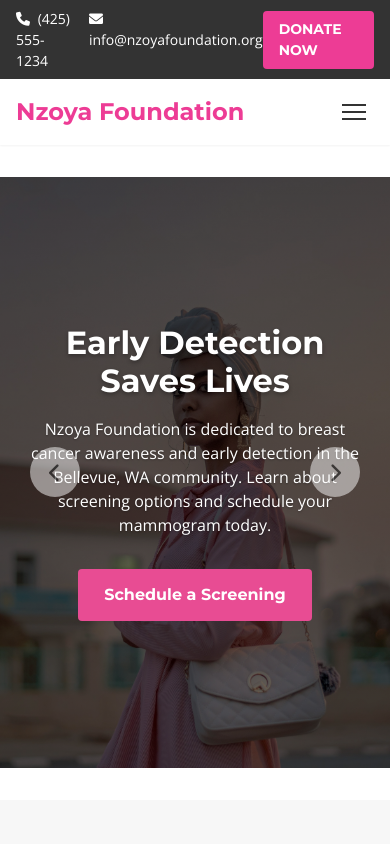
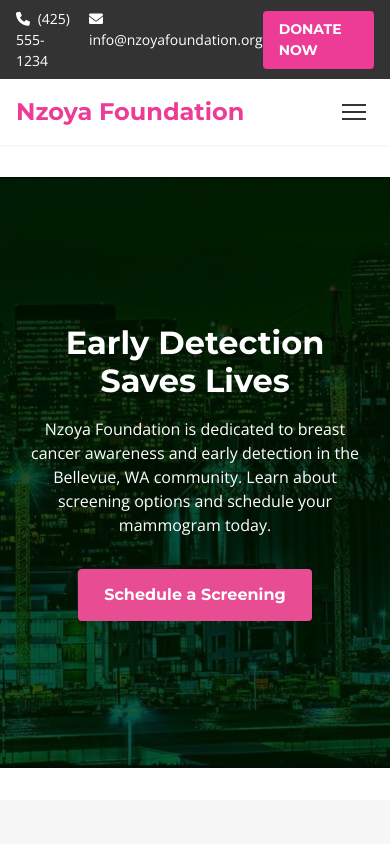
Before and after one commit to Wetende/Cancer, a website: page index.html in a window 390 px wide. Shown: the top 844 px of the page. Drawn offline with nearby package versions, Linux system fonts and the light colour scheme.

Commit message:
backround

```diff
--- a/components/header.html
+++ b/components/header.html
@@ -10,7 +10,7 @@
 </div>
 <nav class="navbar">
     <div class="navbar-container">
-        <a href="index.html" class="navbar-brand" data-href="index.html">
+        <a href="/Cancer/index.html" class="navbar-brand" data-href="/Cancer/index.html">
             <h1>Nzoya Foundation</h1>
         </a>
         <button class="navbar-toggle" aria-label="Toggle navigation">
--- a/css/components/header.css
+++ b/css/components/header.css
@@ -67,6 +67,7 @@
     display: flex;
     align-items: center;
     text-decoration: none;
+    color: inherit;
 }
 
 .navbar-brand h1 {
@@ -74,6 +75,12 @@
     font-weight: var(--font-weight-bold);
     color: var(--color-primary);
     margin: 0;
+}
+
+.navbar-logo {
+    width: 250px;
+    height: 77px;
+    object-fit: contain;
 }
 
 /* Mobile menu toggle button */
--- a/index.html
+++ b/index.html
@@ -15,36 +15,19 @@
         .hero h2 {
             font-family: 'Montserrat', sans-serif;
         }
-        /* Inline critical CSS for hero slider to ensure it works even if CSS files fail to load */
-        .hero-slider {
+        /* Static hero styles */
+        .hero-static {
             position: relative;
             width: 100%;
             height: 80vh;
             min-height: 600px;
-            overflow: hidden;
-        }
-        .hero-slide {
-            position: absolute;
-            top: 0;
-            left: 0;
-            width: 100%;
-            height: 100%;
             background-size: cover;
             background-position: center;
             display: flex;
             align-items: center;
             justify-content: center;
-            opacity: 0;
-            visibility: hidden;
-            transition: opacity 0.8s ease, visibility 0.8s ease;
-            z-index: 0;
         }
-        .hero-slide.active {
-            opacity: 1;
-            visibility: visible;
-            z-index: 1;
-        }
-        .hero-slide::before {
+        .hero-static::before {
             content: '';
             position: absolute;
             top: 0;
@@ -53,7 +36,7 @@
             height: 100%;
             background-color: rgba(0, 0, 0, 0.4);
         }
-        .hero-slide .hero-content {
+        .hero-static .hero-content {
             position: relative;
             z-index: 2;
             color: white;
@@ -65,67 +48,15 @@
             flex-direction: column;
             align-items: center;
         }
-        .hero-slide h2 {
+        .hero-static h2 {
             font-size: 2.5rem;
             margin-bottom: 1rem;
             color: white;
         }
-        .hero-slide p {
+        .hero-static p {
             font-size: 1.2rem;
             margin-bottom: 2rem;
             max-width: 600px;
-        }
-        .slider-navigation {
-            position: absolute;
-            bottom: 30px;
-            left: 0;
-            right: 0;
-            display: flex;
-            justify-content: center;
-            gap: 10px;
-            z-index: 10;
-        }
-        .slider-dot {
-            width: 12px;
-            height: 12px;
-            border-radius: 50%;
-            background-color: rgba(255, 255, 255, 0.5);
-            cursor: pointer;
-            transition: all 0.3s ease;
-        }
-        .slider-dot.active {
-            background-color: #e84c93;
-            transform: scale(1.2);
-        }
-        .slider-arrow {
-            position: absolute;
-            top: 50%;
-            transform: translateY(-50%);
-            width: 50px;
-            height: 50px;
-            background-color: rgba(255, 255, 255, 0.7);
-            border-radius: 50%;
-            display: flex;
-            align-items: center;
-            justify-content: center;
-            cursor: pointer;
-            z-index: 10;
-            transition: all 0.3s ease;
-            opacity: 0.7;
-        }
-        .slider-arrow:hover {
-            background-color: white;
-            opacity: 1;
-        }
-        .slider-arrow-left {
-            left: 30px;
-        }
-        .slider-arrow-right {
-            right: 30px;
-        }
-        .slider-arrow i {
-            color: #333;
-            font-size: 1.2rem;
         }
         .btn-primary {
             display: inline-block;
@@ -145,14 +76,14 @@
             transform: translateY(-2px);
         }
         @media (max-width: 768px) {
-            .hero-slider {
+            .hero-static {
                 height: 70vh;
                 min-height: 500px;
             }
-            .hero-slide h2 {
+            .hero-static h2 {
                 font-size: 2rem;
             }
-            .hero-slide p {
+            .hero-static p {
                 font-size: 1rem;
             }
             .btn-primary {
@@ -169,35 +100,12 @@
     <!-- Main content -->
     <main>
         <section class="hero">
-            <div class="hero-slider">
-                <div class="hero-slide active" style="background-image: url('images/content/womanstanding.jpg');">
-                    <div class="hero-content">
-                        <h2>Early Detection Saves Lives</h2>
-                        <p>Nzoya Foundation is dedicated to breast cancer awareness and early detection in the Bellevue, WA community. Learn about screening options and schedule your mammogram today.</p>
-                        <a href="#schedule-form" class="btn-primary">Schedule a Screening</a>
-                    </div>
+            <div class="hero-static" style="background-image: url('images/sliders/background.jpg');">
+                <div class="hero-content">
+                    <h2>Early Detection Saves Lives</h2>
+                    <p>Nzoya Foundation is dedicated to breast cancer awareness and early detection in the Bellevue, WA community. Learn about screening options and schedule your mammogram today.</p>
+                    <a href="#schedule-form" class="btn-primary">Schedule a Screening</a>
                 </div>
-                <div class="hero-slide" style="background-image: url('images/content/group of women.jpg');">
-                    <div class="hero-content">
-                        <h2>Supporting Our Community</h2>
-                        <p>Join us in our mission to support breast cancer patients and survivors. Together, we can make a difference in our community.</p>
-                        <a href="#resources" class="btn-primary">Find Resources</a>
-                    </div>
-                </div>
-                <div class="hero-slide" style="background-image: url('images/content/education.jpg');">
-                    <div class="hero-content">
-                        <h2>Education & Awareness</h2>
-                        <p>Our programs are designed to educate and raise awareness about breast cancer prevention and early detection strategies.</p>
-                        <a href="#about" class="btn-primary">Learn More</a>
-                    </div>
-                </div>
-            </div>
-            <div class="slider-navigation"></div>
-            <div class="slider-arrow slider-arrow-left">
-                <i class="fas fa-chevron-left"></i>
-            </div>
-            <div class="slider-arrow slider-arrow-right">
-                <i class="fas fa-chevron-right"></i>
             </div>
         </section>
 
--- a/js/main.js
+++ b/js/main.js
@@ -349,6 +349,9 @@ if (googleForm) {
 window.initHeroSlider = initHeroSlider;
 
 function initHeroSlider() {
+    // Temporarily disabled for static hero
+    return;
+
     const slider = document.querySelector('.hero-slider');
     const slides = document.querySelectorAll('.hero-slide');
     const dotsContainer = document.querySelector('.slider-navigation');
```
Also changed, not shown: css/components/hero.css (line endings or trailing spaces), images/favicon.svg, images/logo.png (added), images/logo.svg, images/sliders/background.jpg (added).
